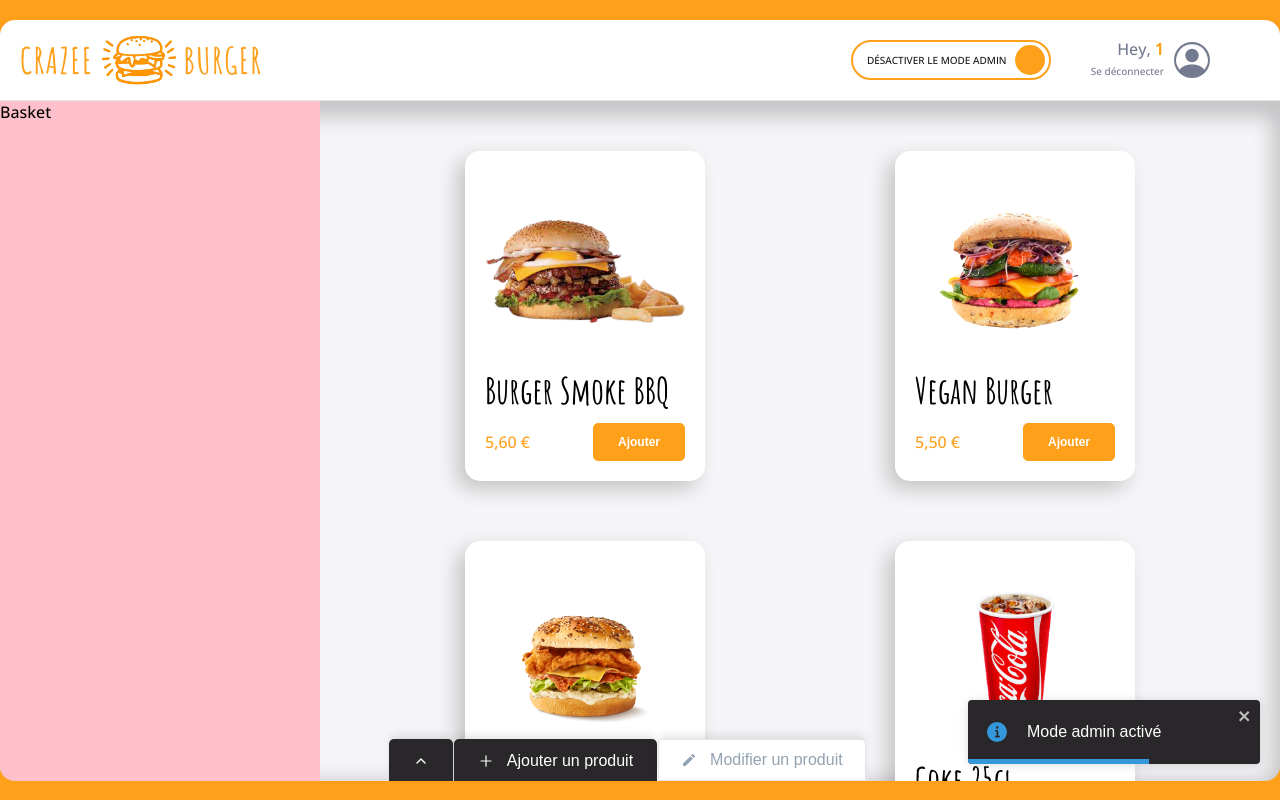
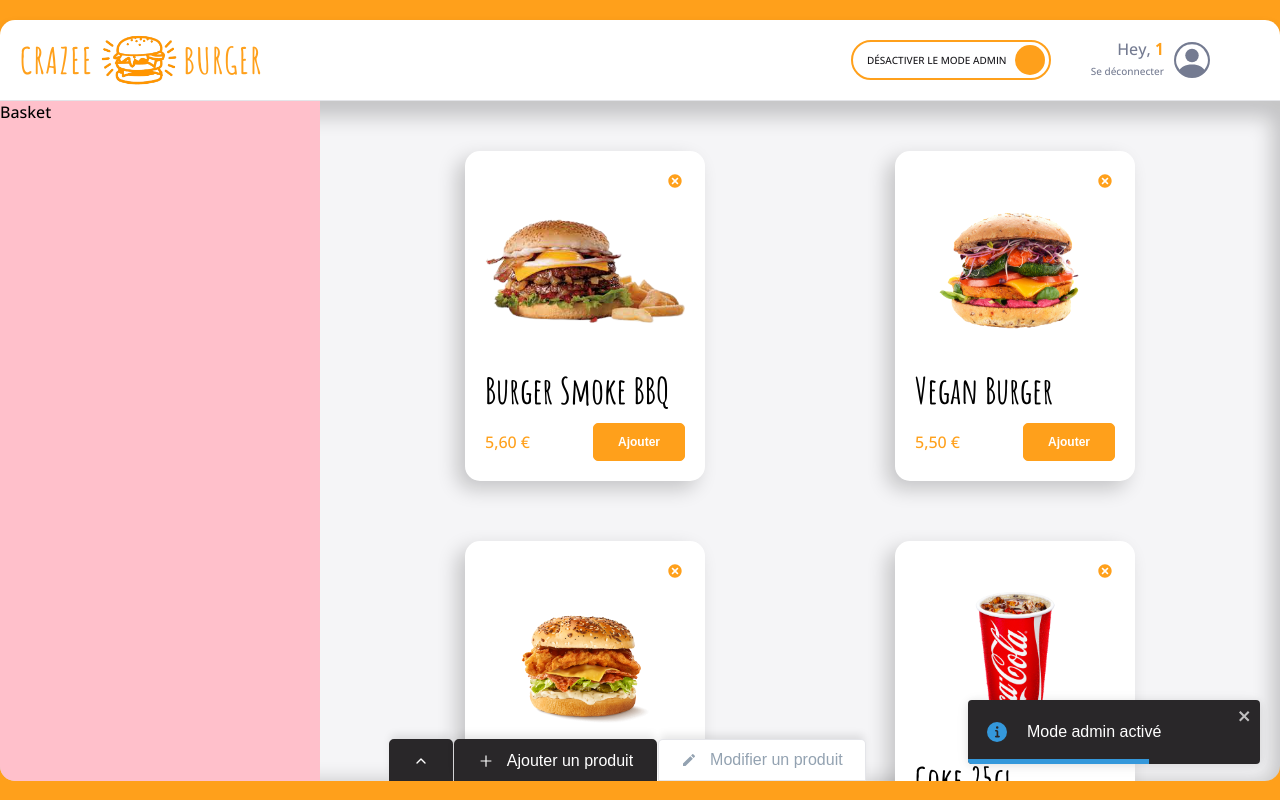
Before and after one commit to GeoffreyRavenet/crazee-burger, a React (Create React App) app: page /order/1 in a window 1280 px wide. Both pictures are taken after a click on the label 950 px from the left and 60 px from the top of the page. Built offline with nearby package versions, Linux system fonts and the light colour scheme.

Commit message:
♻️ F08 : CARD > add fonction delete in admin mode

```diff
--- a/src/components/pages/order/Main/Menu.jsx
+++ b/src/components/pages/order/Main/Menu.jsx
@@ -1,16 +1,29 @@
 import { useContext } from "react"
 import styled from "styled-components"
 import MainContext from "../../../../context/MainContext.jsx"
+import OrderContext from "../../../../context/OrderContext.jsx"
 import { formatPrice } from "../../../../utils/maths.js"
 import Card from "../../../reusable-ui/Card"
 
 export default function Menu() {
-  const { products } = useContext(MainContext)
+  const { products, setProducts } = useContext(MainContext)
+  const { isAdmin } = useContext(OrderContext)
 
+  const handleDeleteItem = (id) => {
+    const filteredState = products.filter((item) => item.id !== id)
+    setProducts(filteredState)
+  }
   return (
     <MenuStyled>
       {products.map(({ id, imageSource, title, price }) => (
-        <Card key={id} imageSource={imageSource} title={title} price={formatPrice(price)} />
+        <Card
+          key={id}
+          imageSource={imageSource}
+          title={title}
+          price={formatPrice(price)}
+          handleDeleteItem={() => handleDeleteItem(id)}
+          isAdmin={isAdmin}
+        />
       ))}
     </MenuStyled>
   )
--- a/src/components/reusable-ui/Card.jsx
+++ b/src/components/reusable-ui/Card.jsx
@@ -1,10 +1,13 @@
 import styled from "styled-components"
 import { theme } from "../../theme/index.js"
 import PrimaryButton from "./PrimaryButton"
+import { TiDelete } from "react-icons/ti"
 
-export default function Card({ imageSource, title, price }) {
+export default function Card({ imageSource, title, price, handleDeleteItem, isAdmin }) {
   return (
     <CardStyled>
+      {isAdmin && <TiDelete onClick={handleDeleteItem} className="card-delete" />}
+
       <div className="card-img">
         <img src={imageSource} alt="{title}" />
       </div>
@@ -18,6 +21,7 @@ export default function Card({ imageSource, title, price }) {
 }
 
 const CardStyled = styled.div`
+  position: relative;
   display: flex;
   flex-direction: column;
   justify-content: center;
@@ -31,6 +35,14 @@ const CardStyled = styled.div`
   border-radius: 15px;
   box-shadow: -8px 8px 20px 0px rgb(0 0 0 / 20%);
 
+  .card-delete {
+    position: absolute;
+    right: 20px;
+    top: 20px;
+    color: #ffa01b;
+    width: 20px;
+    height: 20px;
+  }
   .card-img {
     display: flex;
     justify-content: center;
```
